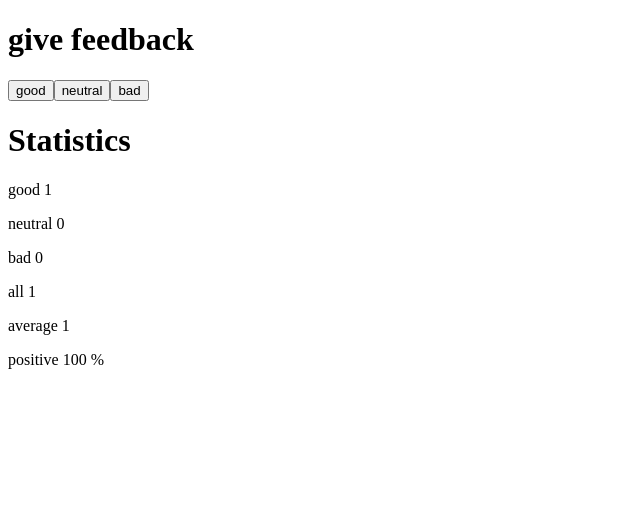
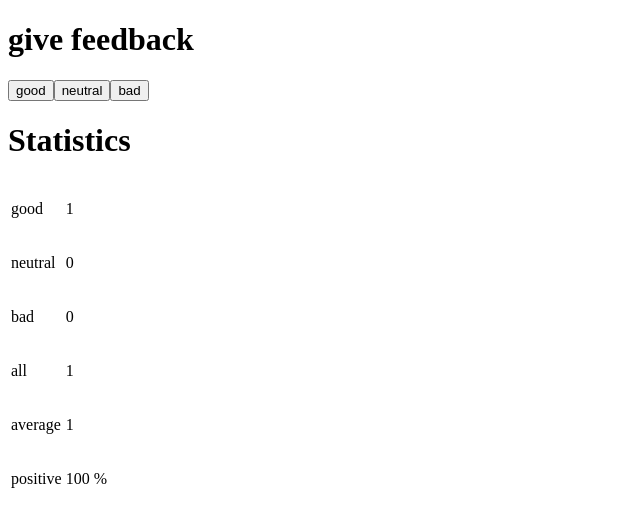
Before and after one commit to haido86/fullstackopen, a React (Create React App) app in the folder part1/unicafe/: page / in a window 1280 px wide. Both pictures are taken after a click on the button "good". Shown: the top 526 px of the page, without its empty margins (0-640 px from the left). Built offline with nearby package versions, Linux system fonts and the light colour scheme.

Commit message:
1.11: unicafe step6

```diff
--- a/part1/unicafe/src/App.js
+++ b/part1/unicafe/src/App.js
@@ -27,21 +27,67 @@ const Statistics = (props) => {
   }
 
   return (
-    <div>
+    <>
       <h1>Statistics</h1>
       {all === 0 ? (
         <p>No feedback given</p>
       ) : (
         <>
-          <StatisticLine text="good" value={good} />
-          <StatisticLine text="neutral" value={neutral} />
-          <StatisticLine text="bad" value={bad} />
-          <StatisticLine text="all" value={all} />
-          <StatisticLine text="average" value={average} />
-          <StatisticLine text="positive" value={positive} showPercent={true} />
+          <table>
+            <tbody>
+              <tr>
+                <td>
+                  <StatisticLine text="good" />
+                </td>
+                <td>
+                  <StatisticLine value={good} />
+                </td>
+              </tr>
+              <tr>
+                <td>
+                  <StatisticLine text="neutral" />
+                </td>
+                <td>
+                  <StatisticLine value={neutral} />
+                </td>
+              </tr>
+              <tr>
+                <td>
+                  <StatisticLine text="bad" />
+                </td>
+                <td>
+                  <StatisticLine value={bad} />
+                </td>
+              </tr>
+              <tr>
+                <td>
+                  <StatisticLine text="all" />
+                </td>
+                <td>
+                  <StatisticLine value={all} />
+                </td>
+              </tr>
+              <tr>
+                <td>
+                  <StatisticLine text="average" />
+                </td>
+                <td>
+                  <StatisticLine value={average} />
+                </td>
+              </tr>
+              <tr>
+                <td>
+                  <StatisticLine text="positive" />
+                </td>
+                <td>
+                  <StatisticLine value={positive} showPercent={true} />
+                </td>
+              </tr>
+            </tbody>
+          </table>
         </>
       )}
-    </div>
+    </>
   );
 };
 
```
